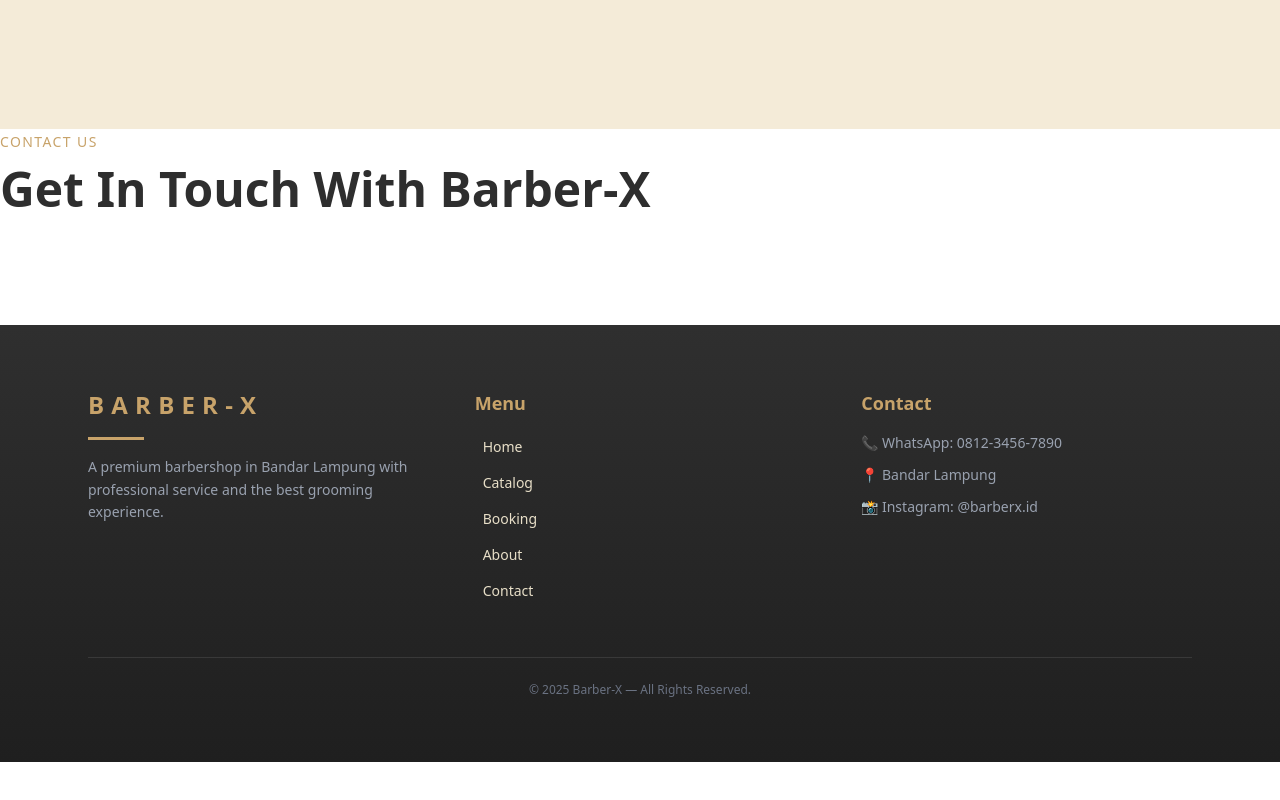
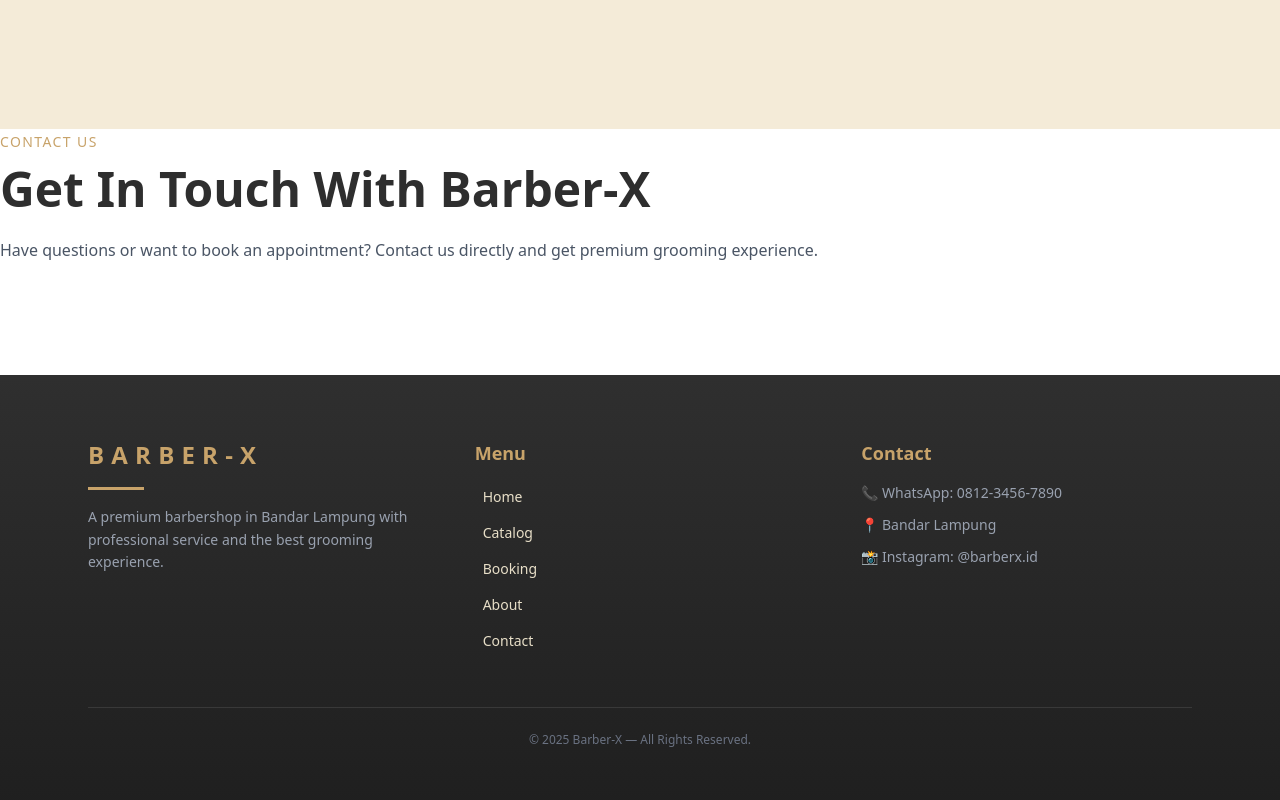
Before and after one commit to NaswaNovellia-23312014/Barber-x, a Next.js app in the folder web/: page / in a window 1280 px wide. Shown: the part 2749-3549 px from the top of the page. Before the commit the page ends 3511 px from the top, so only its background shows below. Built offline with nearby package versions, Linux system fonts and the light colour scheme.

Commit message:
add paragraf di section contact

```diff
--- a/web/src/app/(main)/page.tsx
+++ b/web/src/app/(main)/page.tsx
@@ -164,7 +164,10 @@ export default function Home() {
           Get In Touch With Barber-X
         </h2>
 
-
+        <p className="text-gray-600 mb-10 leading-relaxed">
+          Have questions or want to book an appointment? Contact us directly and
+          get premium grooming experience.
+        </p>
       </div>
     </div>
   );
```
